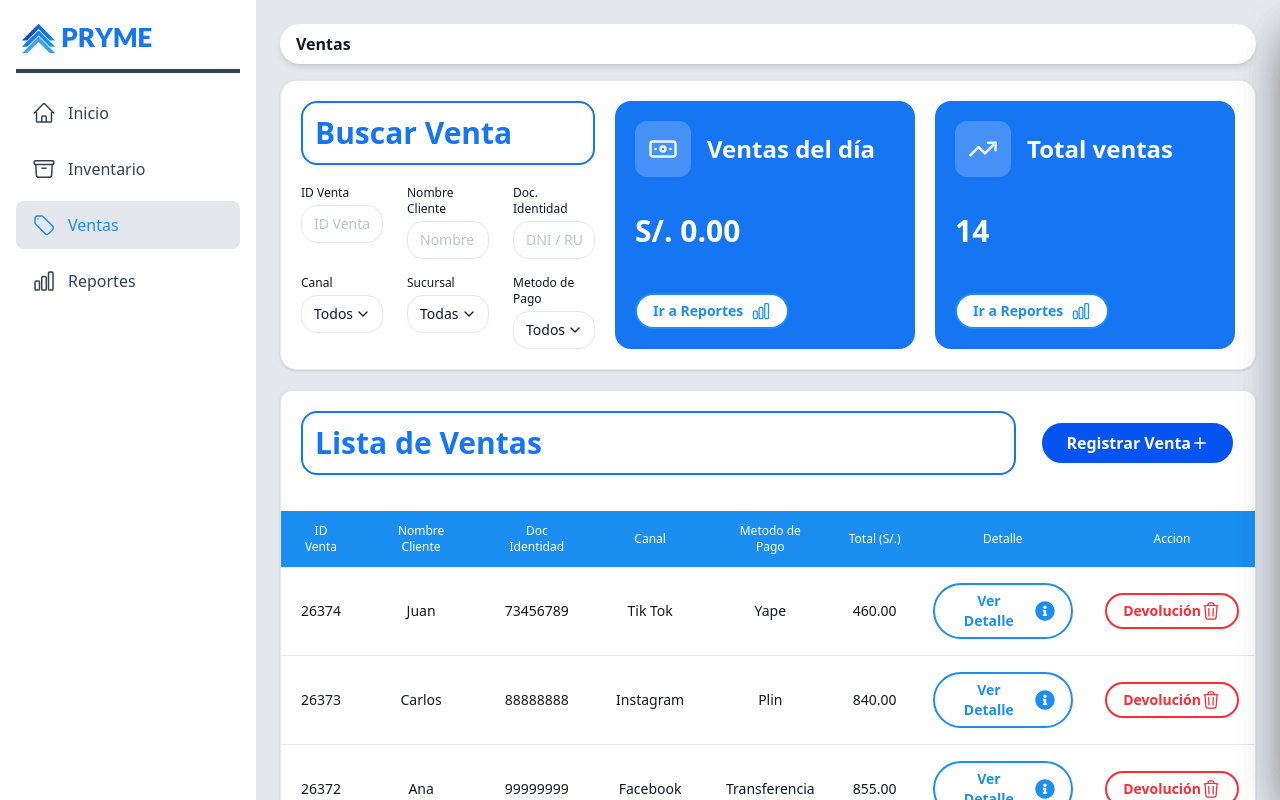
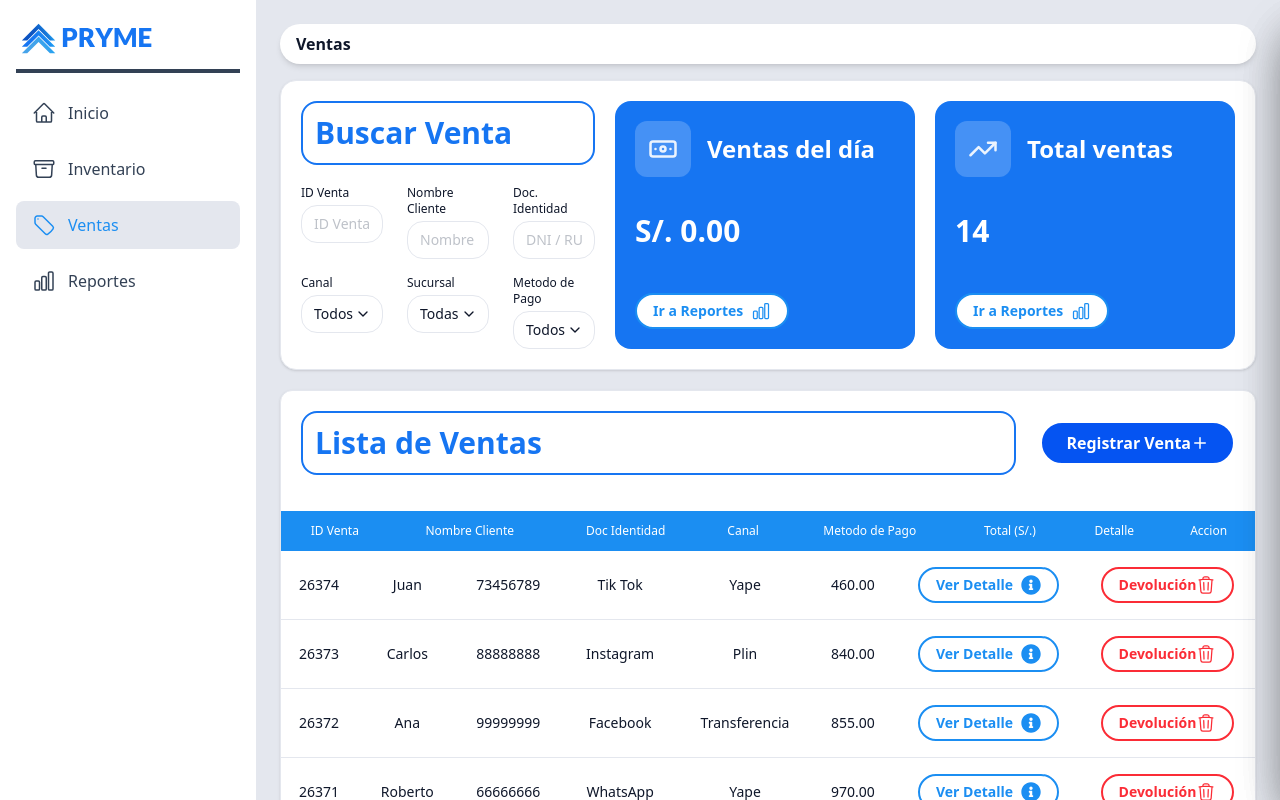
Before and after one commit to iammiguelsolis/PRYME, a React (Vite) app: page /ventas in a window 1280 px wide. Built offline with nearby package versions, Linux system fonts and the light colour scheme.

Commit message:
fix ventas

```diff
--- a/src/modules/ventasDashboard/page/VentasDashboard.jsx
+++ b/src/modules/ventasDashboard/page/VentasDashboard.jsx
@@ -164,6 +164,8 @@ export default function VentasDashboard() {
 
         {/* Lista de Ventas */}
         <div className="bg-white rounded-xl border border-[#E4E7EE] shadow-sm overflow-hidden max-h-[800px]">
+
+          {/* Header */}
           <div className="p-5 flex items-center justify-between">
             <div className='w-full pr-6'>
               <DashboardCardHeader title="Lista de Ventas"/>
@@ -178,8 +180,9 @@ export default function VentasDashboard() {
             </Button>
           </div>
 
+          {/* Tabla */}
           <table className="w-full">
-            <thead className="bg-[#1B8EF2]">
+            <thead className="bg-[#1B8EF2] sticky top-0 z-10">
               <tr>
                 <th className="px-4 py-3 text-xs font-medium text-white text-center">ID Venta</th>
                 <th className="px-4 py-3 text-xs font-medium text-white text-center">Nombre Cliente</th>
@@ -191,6 +194,11 @@ export default function VentasDashboard() {
                 <th className="px-4 py-3 text-xs font-medium text-white text-center">Accion</th>
               </tr>
             </thead>
+          </table>
+
+          {/* SOLO Tbody con Scroll */}
+          <div className="max-h-[600px] overflow-y-auto">
+            <table className="w-full">
               <tbody>
                 {ventasFiltradas.length > 0 ? (
                   ventasFiltradas.map((venta) => (
@@ -201,6 +209,7 @@ export default function VentasDashboard() {
                       <td className="px-4 py-4 text-sm text-center text-[#0F172A]">{venta.canal}</td>
                       <td className="px-4 py-4 text-sm text-center text-[#0F172A]">{venta.metodo}</td>
                       <td className="px-4 py-4 text-sm text-center text-[#0F172A]">{venta.total.toFixed(2)}</td>
+
                       <td className="px-4 py-4 text-center">
                         <Button
                           size="small"
@@ -212,6 +221,7 @@ export default function VentasDashboard() {
                           Ver Detalle
                         </Button>
                       </td>
+
                       <td className="px-4 py-4 text-center">
                         <Button
                           size="small"
@@ -234,6 +244,7 @@ export default function VentasDashboard() {
                 )}
               </tbody>
             </table>
+          </div>
         </div>
 
         {/* Modal Detalle de Venta */}
```
Lines whose indentation alone changed are shown as unchanged.
